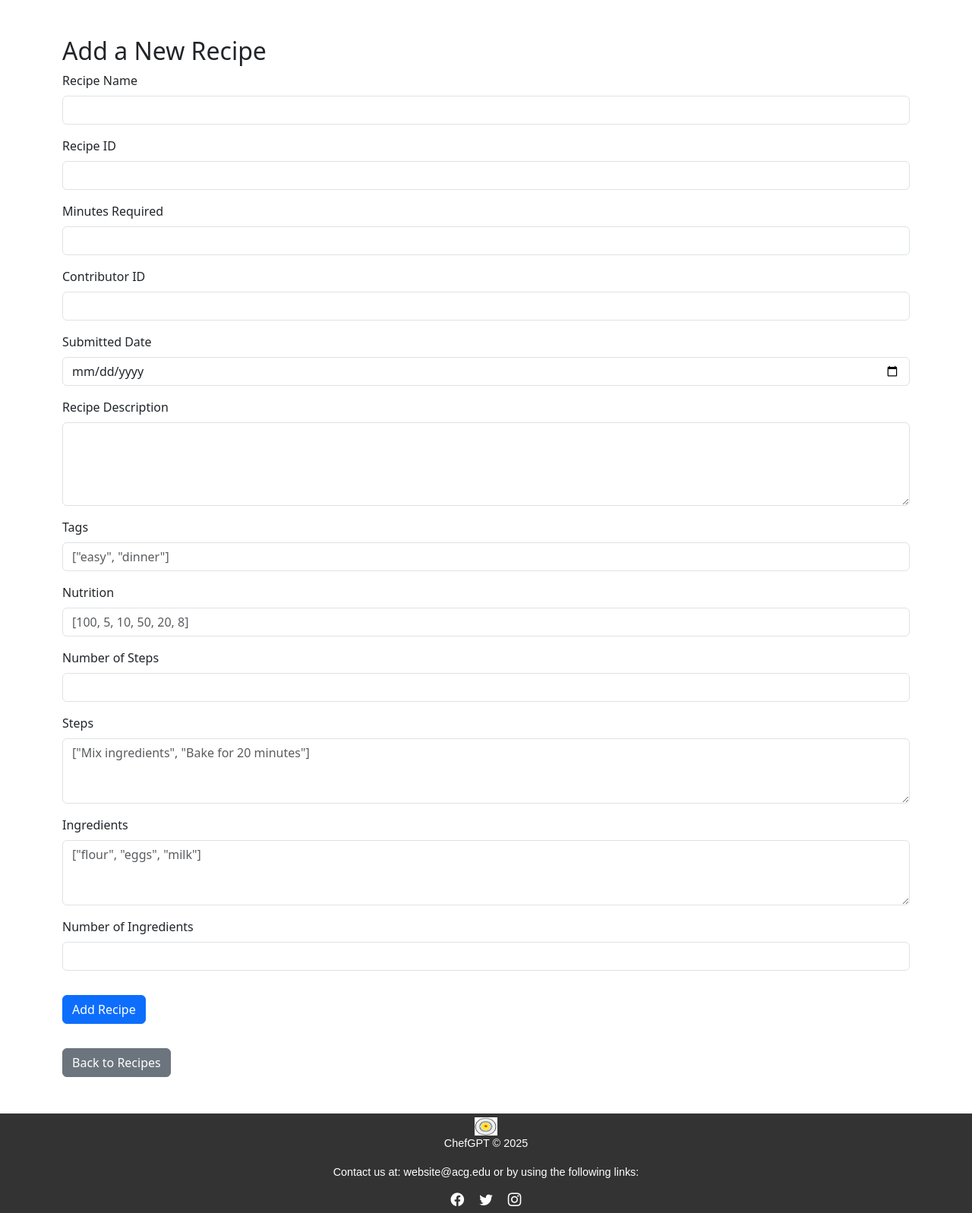
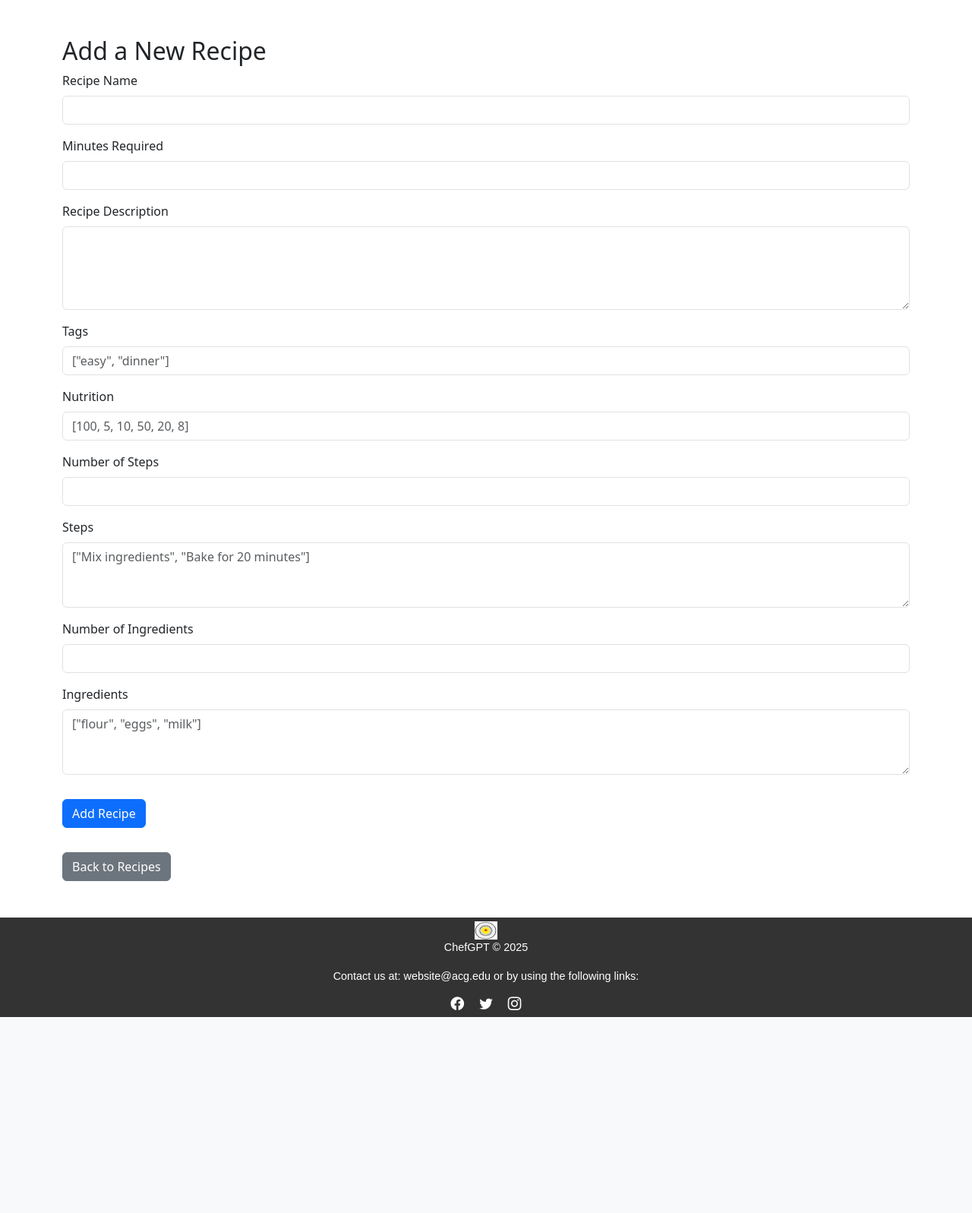
Before and after one commit to JohnDimitriad/Capstone-Project, a Django app: template CapstoneProject/home/templates/home/add_recipe.html in a window 1280 px wide. Shown: the part 56-1653 px from the top of the page at 76% size. After the commit the page ends 1395 px from the top, so only its background shows below. Run offline with Django 4.2, Linux system fonts and the light colour scheme; the template is opened without the code that fills it, so the values that code supplies are empty; some libraries are stand-ins or nearby versions.

Commit message:
testing the add_recipe functionality and fixing up issues with my_recipes

```diff
--- a/CapstoneProject/home/templates/home/add_recipe.html
+++ b/CapstoneProject/home/templates/home/add_recipe.html
@@ -79,23 +79,8 @@
             </div>
 
             <div class="mb-3">
-                <label for="recipe_id" class="form-label">Recipe ID</label>
-                <input type="number" id="recipe_id" name="recipe_id" class="form-control" required>
-            </div>
-
-            <div class="mb-3">
                 <label for="minutes" class="form-label">Minutes Required</label>
                 <input type="number" id="minutes" name="minutes" class="form-control" min="1" required>
-            </div>
-
-            <div class="mb-3">
-                <label for="contributor_id" class="form-label">Contributor ID</label>
-                <input type="number" id="contributor_id" name="contributor_id" class="form-control" required>
-            </div>
-
-            <div class="mb-3">
-                <label for="submitted" class="form-label">Submitted Date</label>
-                <input type="date" id="submitted" name="submitted" class="form-control" required>
             </div>
 
             <div class="mb-3">
@@ -124,13 +109,13 @@
             </div>
 
             <div class="mb-3">
-                <label for="ingredients" class="form-label">Ingredients</label>
-                <textarea id="ingredients" name="ingredients" class="form-control" rows="3" placeholder='["flour", "eggs", "milk"]' required></textarea>
+                <label for="n_ingredients" class="form-label">Number of Ingredients</label>
+                <input type="number" id="n_ingredients" name="n_ingredients" class="form-control" required>
             </div>
 
             <div class="mb-3">
-                <label for="n_ingredients" class="form-label">Number of Ingredients</label>
-                <input type="number" id="n_ingredients" name="n_ingredients" class="form-control" required>
+                <label for="ingredients" class="form-label">Ingredients</label>
+                <textarea id="ingredients" name="ingredients" class="form-control" rows="3" placeholder='["flour", "eggs", "milk"]' required></textarea>
             </div>
 
             <div class="form-group">
--- a/CapstoneProject/home/templates/home/my_recipes.html
+++ b/CapstoneProject/home/templates/home/my_recipes.html
@@ -93,7 +93,7 @@
                             <h5 class="card-title">{{ recipe.name }}</h5>
                             <p class="card-text">{{ recipe.description|truncatechars:100 }}</p>
 
-                            <a href="{% url 'recipe_detail' recipe.id %}" class="btn btn-primary">
+                            <a href="{% url 'home:recipe' recipe.recipe_id %}" class="btn btn-primary">
                                 View Recipe
                             </a>
                         </div>
```
Also changed, not shown: CapstoneProject/home/views.py (+17 -12 lines).
